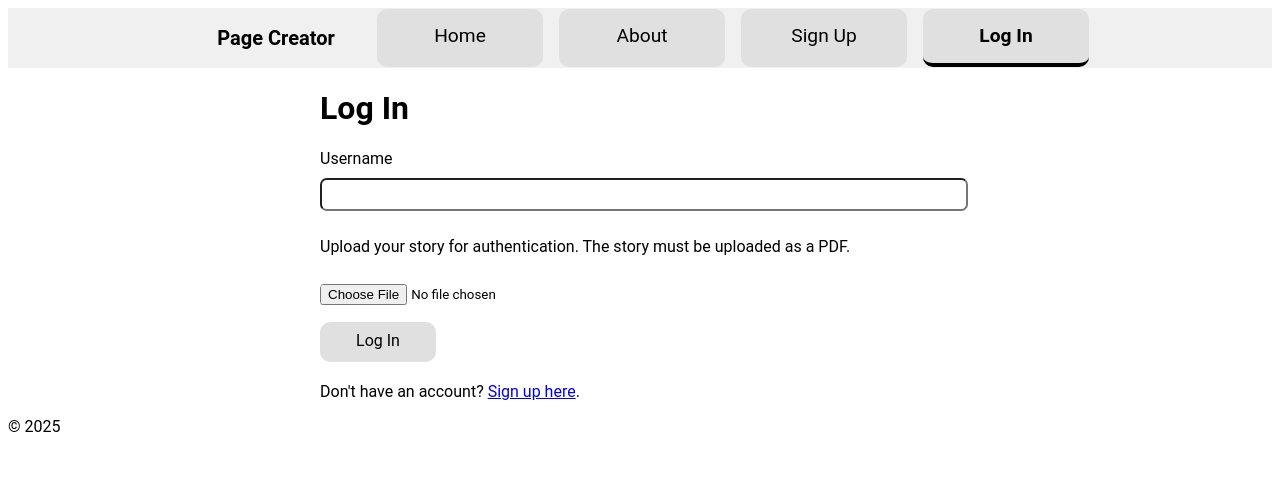
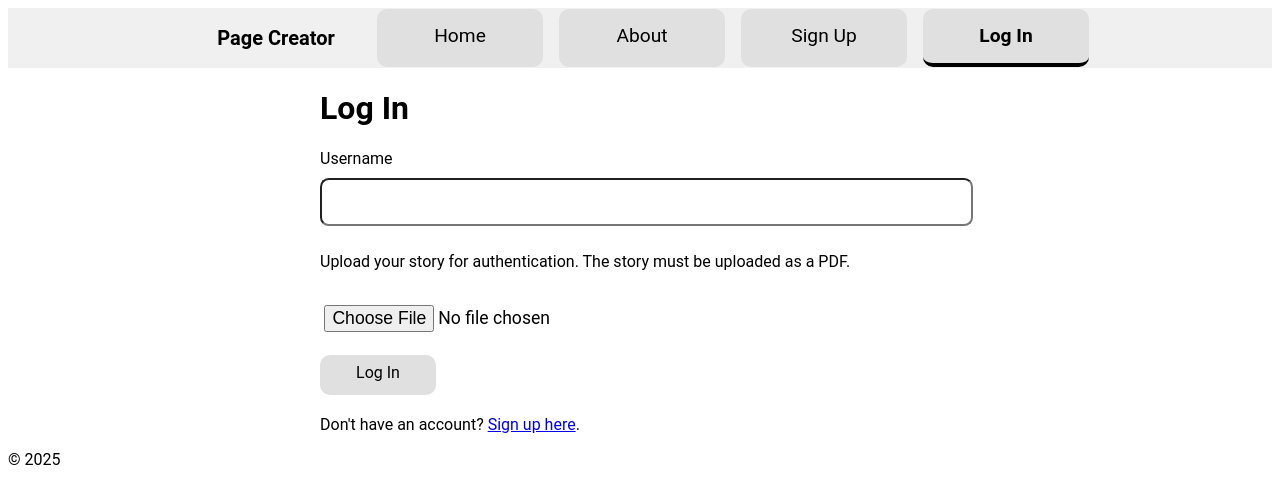
Before and after one commit to SuperYoshi10000/webpagewithbadlogin, a SvelteKit app: page /login in a window 1280 px wide. Shown: the top 504 px of the page. Built offline with nearby package versions, Linux system fonts and the light colour scheme; no server answers.

Commit message:
add error page; make stuff narrower

```diff
--- a/src/routes/+page.svelte
+++ b/src/routes/+page.svelte
@@ -4,6 +4,15 @@
 </script>
 
 <title>Page Creator</title>
-<h1>Page Creator</h1>
-<p>This is a website where you can create your own page.</p>
-<Button href="/signup">Create a page</Button>
+<div class="content">
+    <h1>Page Creator</h1>
+    <p>This is a website where you can create your own page.</p>
+    <Button href="/signup">Create a page</Button>
+</div>
+<style>
+    div.content {
+        width: 50vw;
+        min-width: 300px;
+        margin: auto;
+    }
+</style>
--- a/src/routes/login/+page.svelte
+++ b/src/routes/login/+page.svelte
@@ -49,6 +49,8 @@
         width: 100%;
         height: 2em;
         border-radius: 0.5em;
+        font-size: 1.1em;
+        padding: 0.25em;
     }
     input#authentication {
         align-content: center;
--- a/src/routes/page/[user]/+page.svelte
+++ b/src/routes/page/[user]/+page.svelte
@@ -30,6 +30,11 @@
 </div>
 
 <style>
+    div.content {
+        width: 50vw;
+        min-width: 300px;
+        margin: auto;
+    }
     .page-content {
         border: 1px solid #ccc;
         padding: 1em;
--- a/src/routes/page/[user]/edit/+page.svelte
+++ b/src/routes/page/[user]/edit/+page.svelte
@@ -56,6 +56,11 @@
 
 <title>Editing {display_name}'s Page</title>
 <style>
+    div.content {
+        width: 50vw;
+        min-width: 300px;
+        margin: auto;
+    }
     textarea {
         width: 100%;
         height: 10vh;
--- a/src/routes/signup/+page.svelte
+++ b/src/routes/signup/+page.svelte
@@ -50,6 +50,8 @@
         width: 100%;
         height: 2em;
         border-radius: 0.5em;
+        font-size: 1.1em;
+        padding: 0.25em;
     }
     input#authentication {
         align-content: center;
```
Also changed, not shown: src/routes/+error.svelte (+14 -1 lines), src/routes/about/+page.svelte (+9 -0 lines).
